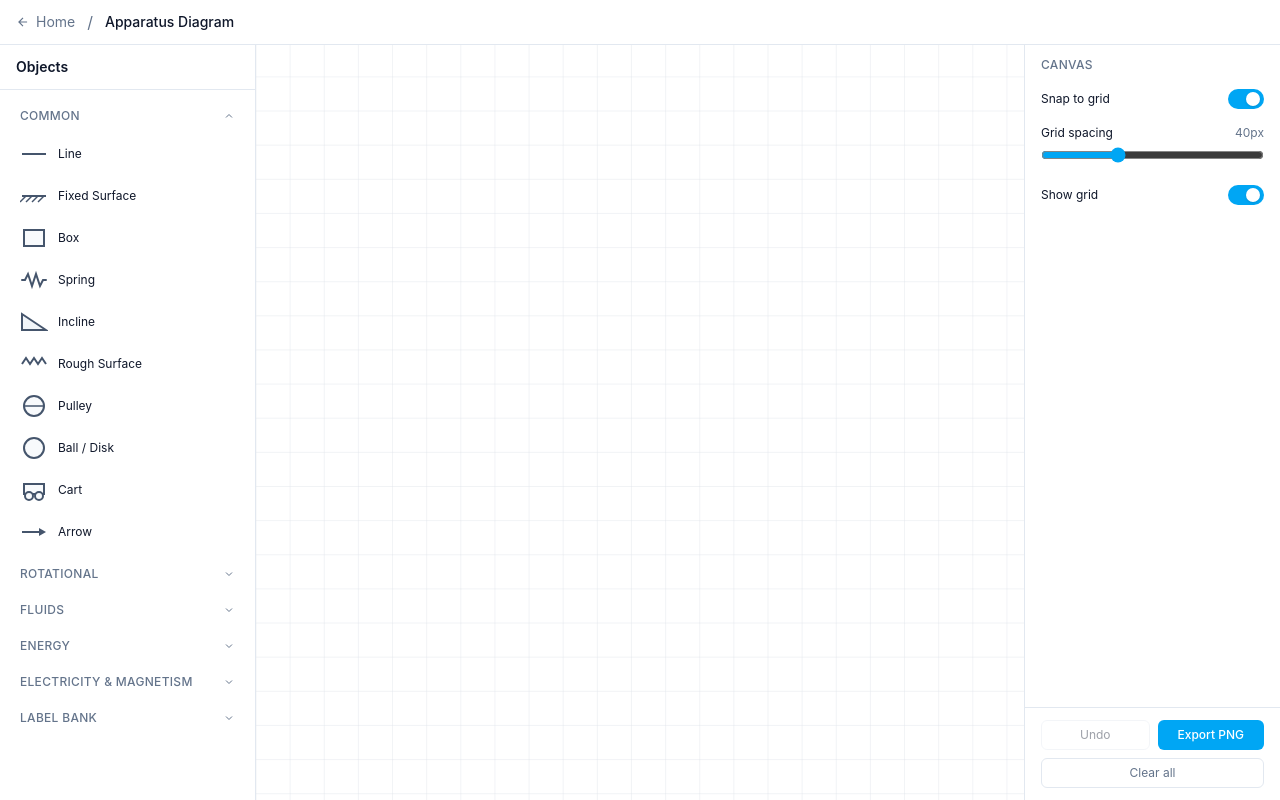
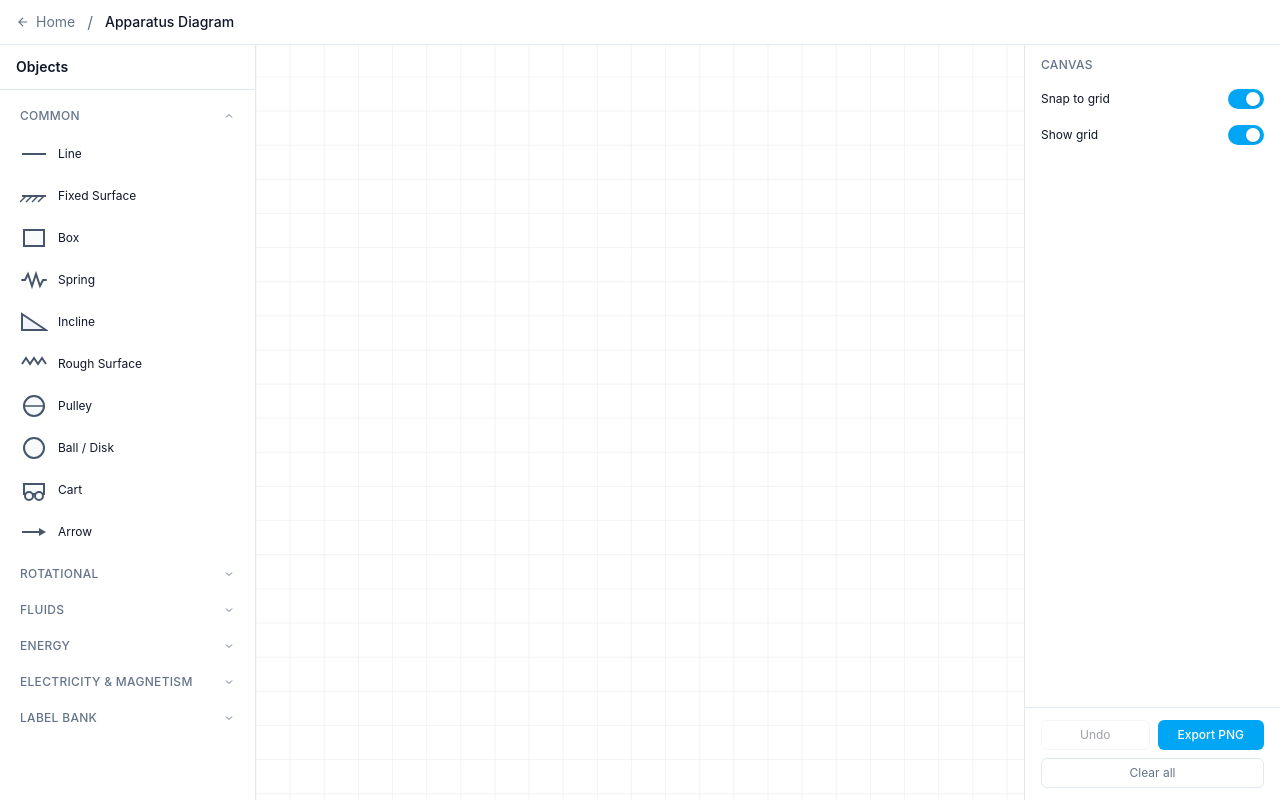
Before and after one commit to trevorregister/physics-draw, a Vue app: page /apparatus in a window 1280 px wide. Built offline with nearby package versions, Linux system fonts and the light colour scheme.

Commit message:
fix: apparatus dragging

```diff
--- a/src/diagrams/apparatus/ApparatusCanvas.vue
+++ b/src/diagrams/apparatus/ApparatusCanvas.vue
@@ -14,6 +14,7 @@
       @pointermove="onPointerMove"
       @pointerup="onPointerUp"
       @pointercancel="onPointerUp"
+      @lostpointercapture="onPointerUp"
       @dragstart.prevent
       @wheel.prevent="onWheel"
     >
@@ -187,6 +188,12 @@ type DragMode = null | 'move' | 'resize-nw' | 'resize-n' | 'resize-ne' | 'resize
 
 const DRAG_THRESHOLD_PX = 5
 
+// After an HTML5 drop, some browsers fire a synthetic pointerdown at the drop location.
+// Since the new object occupies that position, startMove would capture the pointer and
+// treat subsequent mouse movement as a drag. Block startMove for one frame after a drop.
+let dropGuard = false
+let dropGuardFrame = -1
+
 const dragMode = ref<DragMode>(null)
 const dragObjectId = ref<string | null>(null)
 const dragLabelId = ref<string | null>(null)
@@ -215,6 +222,7 @@ function clientToCanvas(clientX: number, clientY: number) {
 }
 
 function startMove(objId: string, e: PointerEvent) {
+  if (dropGuard) return
   const obj = state.value.objects.find((o) => o.id === objId)!
   apparatus.select(objId)
   dragMode.value = 'move'
@@ -284,17 +292,9 @@ function onPointerMove(e: PointerEvent) {
 
   if (dragMode.value === 'move') {
     if (!dragHasStarted.value) {
-      if (state.value.snapEnabled) {
-        // Only start drag when movement would actually change the snapped position.
-        // This prevents any "click" from accidentally snapping the object to a new grid cell.
-        const sx = snapToIncrement(dragStart.value.objX + dx, state.value.gridSpacing)
-        const sy = snapToIncrement(dragStart.value.objY + dy, state.value.gridSpacing)
-        if (sx === dragStart.value.objX && sy === dragStart.value.objY) return
-      } else {
-        const sdx = e.clientX - dragStartClientX.value
-        const sdy = e.clientY - dragStartClientY.value
-        if (sdx * sdx + sdy * sdy < DRAG_THRESHOLD_PX * DRAG_THRESHOLD_PX) return
-      }
+      const sdx = e.clientX - dragStartClientX.value
+      const sdy = e.clientY - dragStartClientY.value
+      if (sdx * sdx + sdy * sdy < DRAG_THRESHOLD_PX * DRAG_THRESHOLD_PX) return
       dragHasStarted.value = true
     }
     let x = dragStart.value.objX + dx
@@ -385,6 +385,9 @@ function onDrop(e: DragEvent) {
     ? (e.dataTransfer?.getData('apparatus-label') || '')
     : undefined
   apparatus.addObject(type, x, y, labelKatex)
+  dropGuard = true
+  cancelAnimationFrame(dropGuardFrame)
+  dropGuardFrame = requestAnimationFrame(() => { dropGuard = false })
 }
 
 function buildLabelLatex(lbl: ObjectLabel): string {
--- a/src/diagrams/apparatus/ApparatusControls.vue
+++ b/src/diagrams/apparatus/ApparatusControls.vue
@@ -124,23 +124,6 @@
         </button>
       </div>
 
-      <!-- Grid spacing -->
-      <div>
-        <div class="flex items-center justify-between mb-1">
-          <span class="text-xs text-foreground">Grid spacing</span>
-          <span class="text-xs text-muted-foreground">{{ state.gridSpacing }}px</span>
-        </div>
-        <input
-          type="range"
-          min="20"
-          max="80"
-          step="10"
-          :value="state.gridSpacing"
-          class="w-full accent-sky-500"
-          @input="apparatus.setGridSpacing(+($event.target as HTMLInputElement).value)"
-        />
-      </div>
-
       <!-- Show grid toggle -->
       <div class="flex items-center justify-between">
         <span class="text-xs text-foreground">Show grid</span>
```
